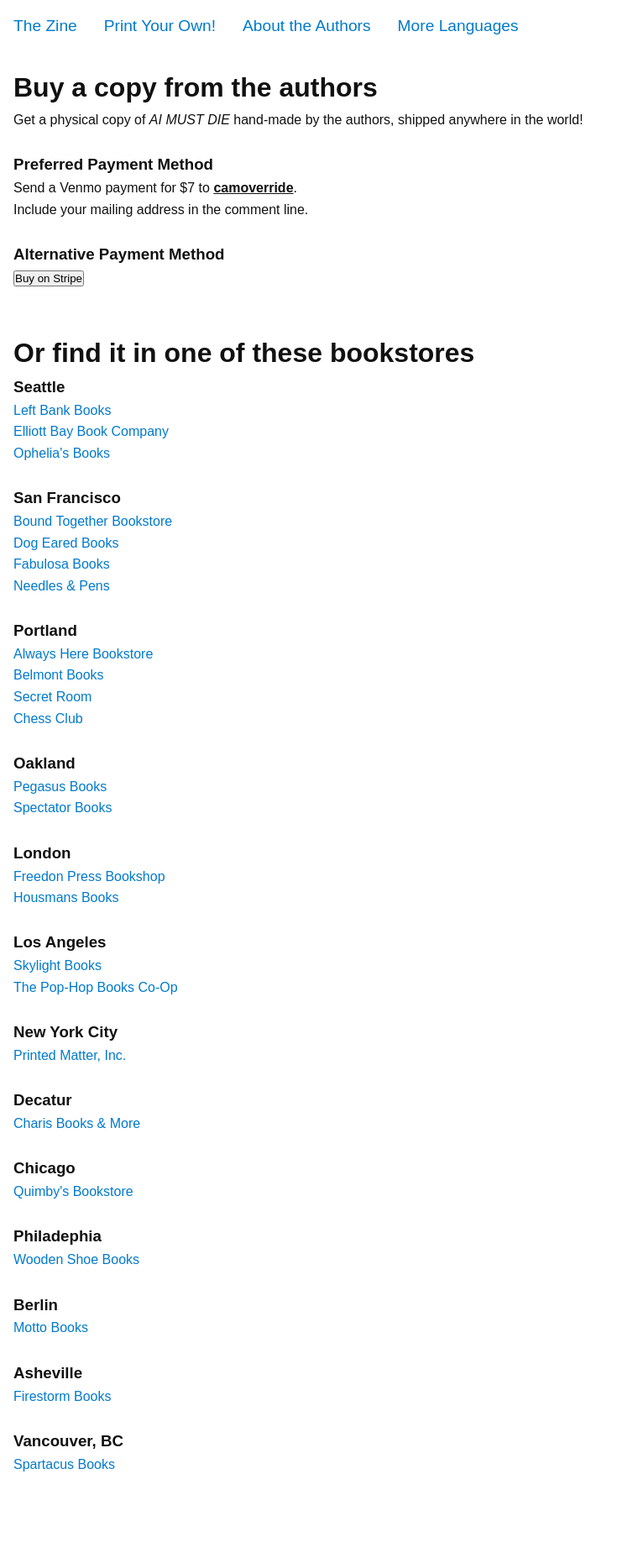
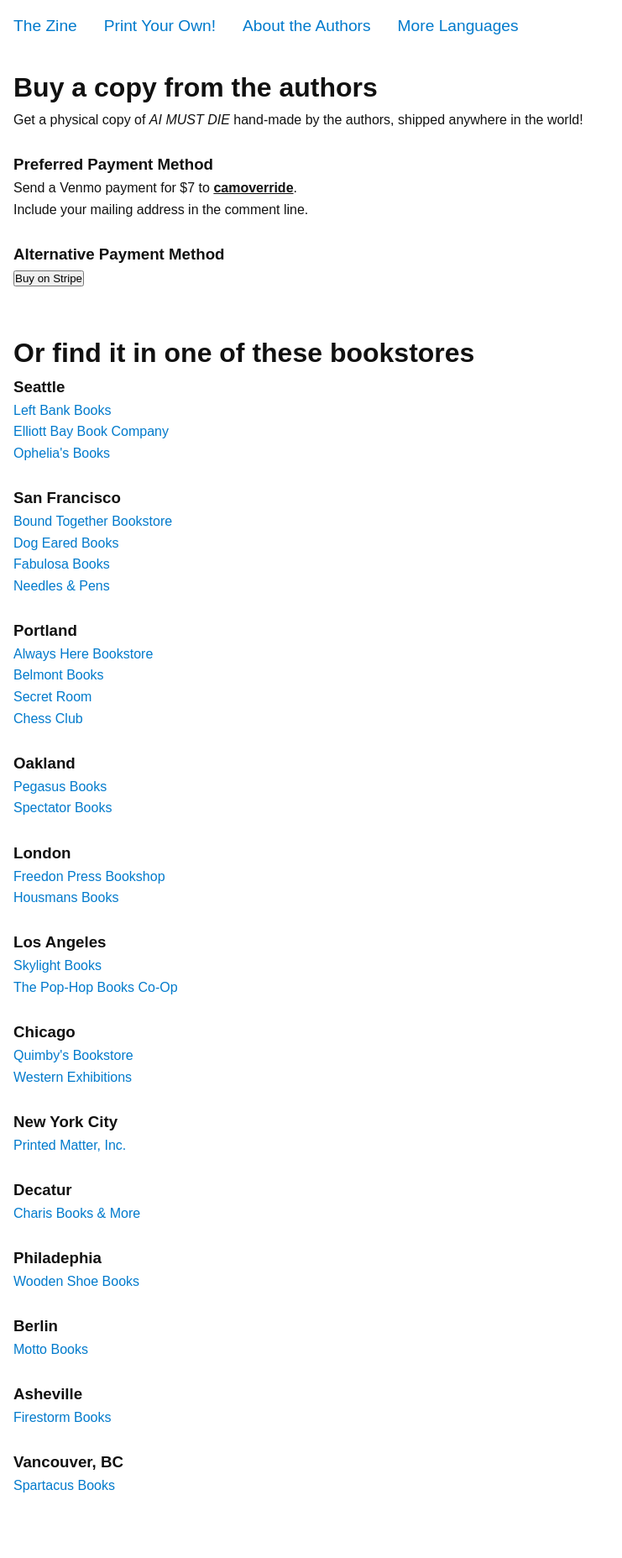
Before and after one commit to camoverride/ai_must_die, a Jekyll site: the page built from buy.html, in a window 1280 px wide. Shown: the whole page at 84% size, without its empty margins (0-741 px from the left). Built offline with Jekyll 4.4.1, drawn with Linux system fonts in a browser that asks for light colours; before the commit the page ends 1830 px from its top, so only the background shows below that.

Commit message:
add Western Exhibitions

```diff
--- a/buy.html
+++ b/buy.html
@@ -67,16 +67,17 @@
     <p><a href="https://www.thepophop.com/">The Pop-Hop Books Co-Op</a></p>
     <p>&nbsp;</p>
 
+<h3>Chicago</h3>
+    <p><a href="https://www.quimbys.com/">Quimby's Bookstore</a></p>
+    <p><a href="http://www.westernexhibitions.com/">Western Exhibitions</a></p>
+    <p>&nbsp;</p>
+
 <h3>New York City</h3>
     <p><a href="https://www.printedmatter.org/catalog/71617/">Printed Matter, Inc.</a></p>
     <p>&nbsp;</p>
 
 <h3>Decatur</h3>
     <p><a href="https://charisbooksandmore.com/books">Charis Books & More</a></p>
-    <p>&nbsp;</p>
-
-<h3>Chicago</h3>
-    <p><a href="https://www.quimbys.com/">Quimby's Bookstore</a></p>
     <p>&nbsp;</p>
 
 <h3>Philadephia</h3>
```
